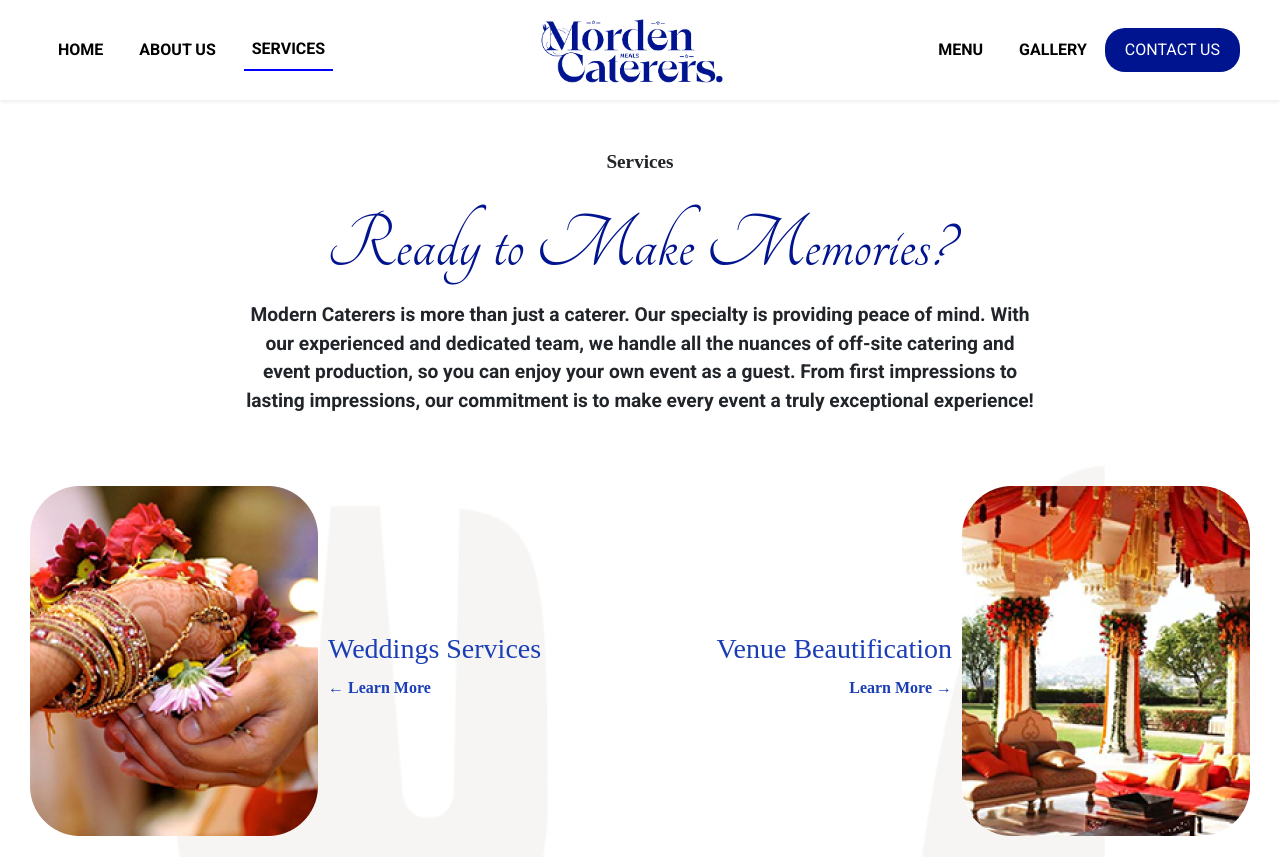
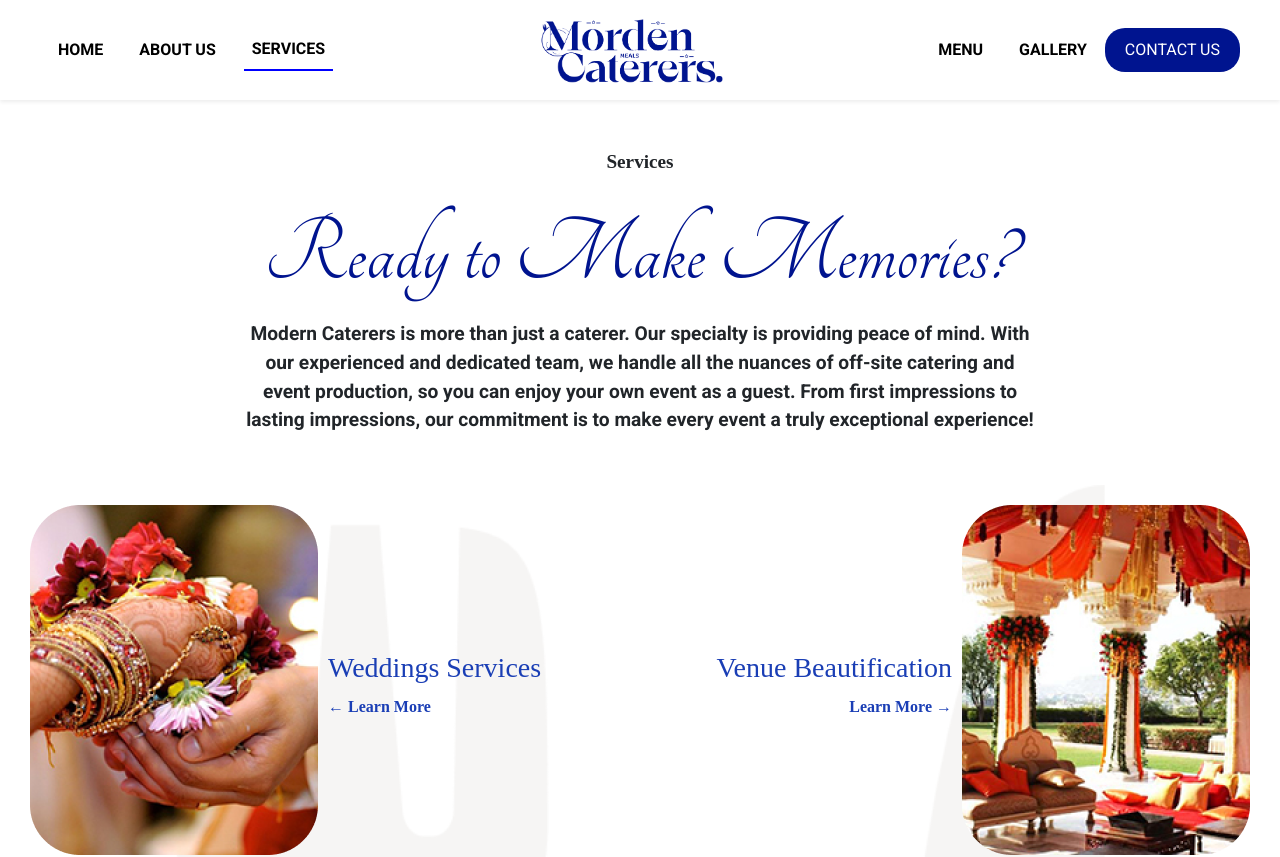
Before and after one commit to sapatevaibhav/modern-meals, a React (Vite) app: page /services in a window 1280 px wide. Shown: the top 857 px of the page. Built offline with nearby package versions, Linux system fonts and the light colour scheme; the HTML template or start-up script is replaced by a standard one; a web font is replaced by a local one.

Commit message:
fixed styling of services

```diff
--- a/src/pages/ServicesPage.css
+++ b/src/pages/ServicesPage.css
@@ -50,7 +50,6 @@
   }
 
   .service-image {
-    /* width: 50%; */
     margin: 0
   }
 
--- a/src/pages/ServicesPage.jsx
+++ b/src/pages/ServicesPage.jsx
@@ -12,12 +12,12 @@ export default function ServicesPage() {
       >
         Services
       </p>
-      <h2 className="gallery-heading">Ready to Make Memories?</h2>
+      <h2 className="custom-headings" style={{ textAlign: "center" }}>
+        Ready to Make Memories?
+      </h2>
       <p
-        className="center-text"
+        className="center-text cust-para"
         style={{
-          fontFamily: "roboto",
-          fontSize: "1.2rem",
           margin: "auto",
           marginBottom: "50px",
           maxWidth: "800px",
```
